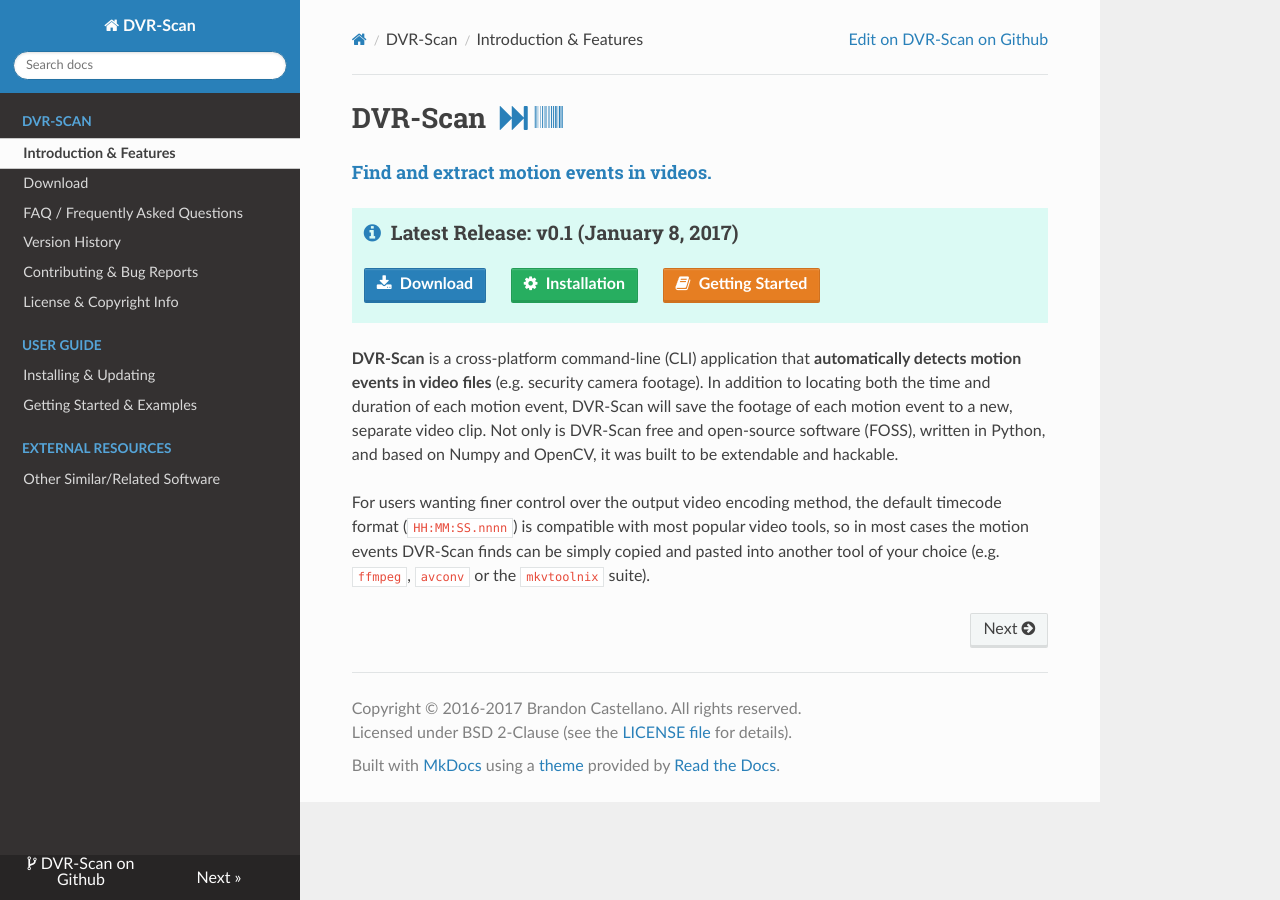
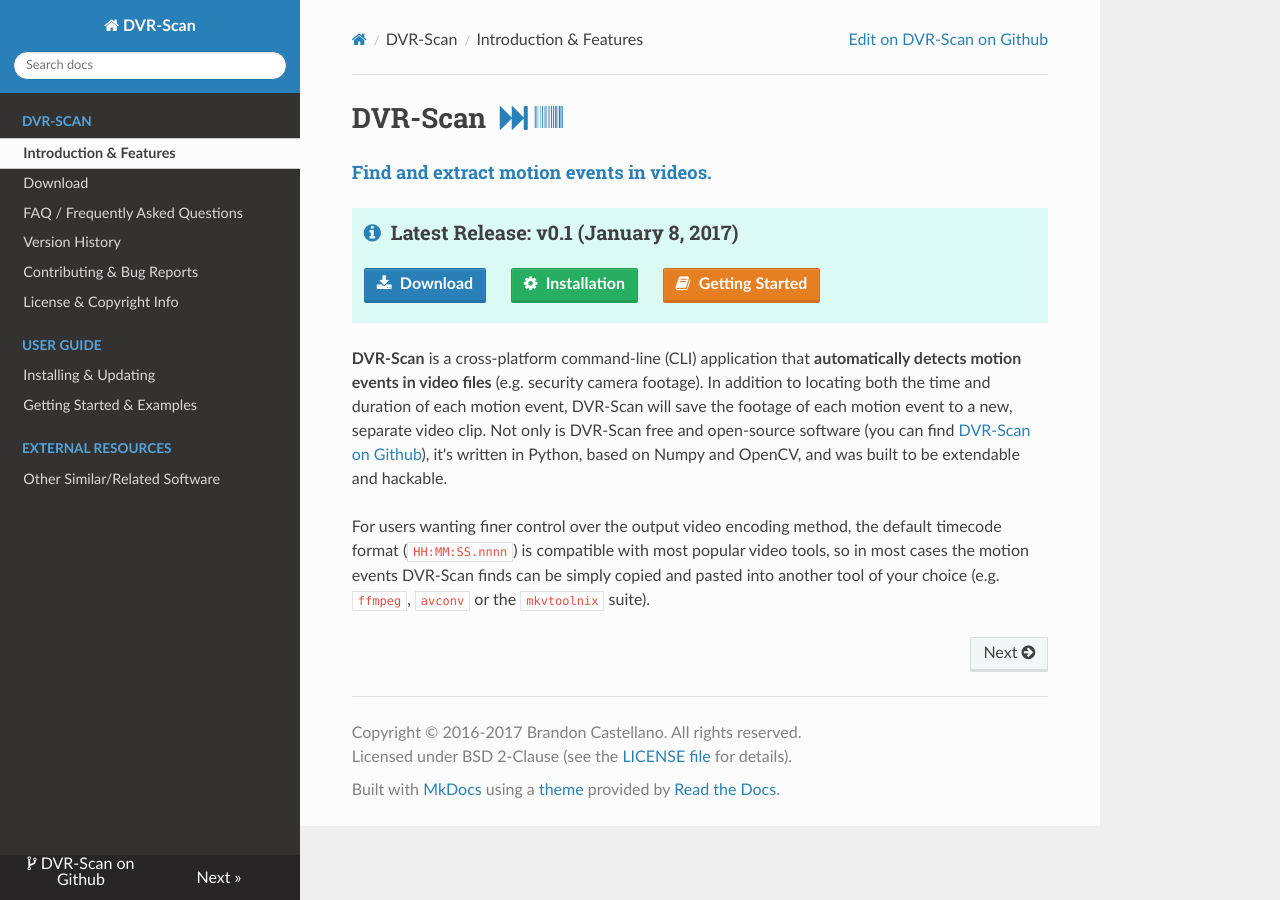
Before and after one commit to Breakthrough/DVR-Scan, an MkDocs documentation site: the page built from docs/index.md, in a window 1280 px wide. Built offline with MkDocs 1.6.1, drawn with Linux system fonts in a browser that asks for light colours; nearby versions of some CDN libraries; old or Windows-style settings are respelled for this version of MkDocs.

Commit message:
Added link to Github project on main docs page.

```diff
--- a/docs/index.md
+++ b/docs/index.md
@@ -7,6 +7,6 @@
 </div>
 
 
-**DVR-Scan** is a cross-platform command-line (CLI) application that **automatically detects motion events in video files** (e.g. security camera footage).  In addition to locating both the time and duration of each motion event, DVR-Scan will save the footage of each motion event to a new, separate video clip.  Not only is DVR-Scan free and open-source software (FOSS), written in Python, and based on Numpy and OpenCV, it was built to be extendable and hackable.
+**DVR-Scan** is a cross-platform command-line (CLI) application that **automatically detects motion events in video files** (e.g. security camera footage).  In addition to locating both the time and duration of each motion event, DVR-Scan will save the footage of each motion event to a new, separate video clip.  Not only is DVR-Scan free and open-source software (you can find [DVR-Scan on Github](https://github.com/Breakthrough/DVR-Scan)), it's written in Python, based on Numpy and OpenCV, and was built to be extendable and hackable.
 
 For users wanting finer control over the output video encoding method, the default timecode format (`HH:MM:SS.nnnn`) is compatible with most popular video tools, so in most cases the motion events DVR-Scan finds can be simply copied and pasted into another tool of your choice (e.g. `ffmpeg`, `avconv` or the `mkvtoolnix` suite).
```
